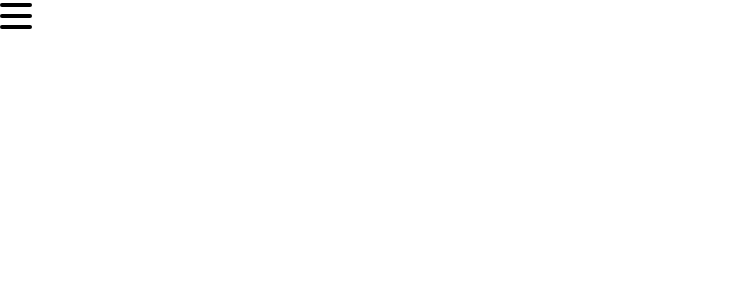
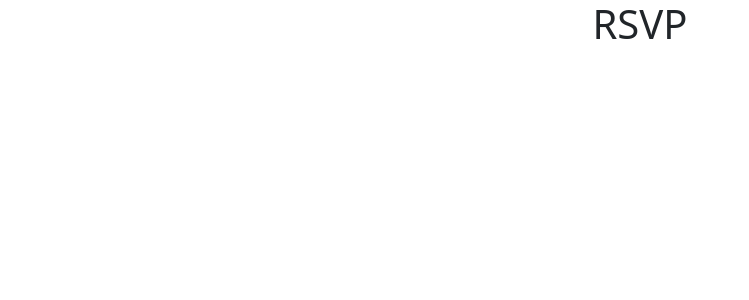
Before and after one commit to Ccuredalerayner/FirstWebsite, a React (Vite) app in the folder CuredaleFoundationWebsite/: page / in a window 1280 px wide. Shown: the top 300 px of the page, without its empty margins (0-749 px from the left). Built offline with nearby package versions, Linux system fonts and the light colour scheme.

Commit message:
better burgers

```diff
--- a/CuredaleFoundationWebsite/src/App.tsx
+++ b/CuredaleFoundationWebsite/src/App.tsx
@@ -10,11 +10,18 @@ function App() {
 
     return (
         <>
-            <div
-                className="hamburger d-md-none d-lg-block"
-                onClick={toggleHamburger}
-            >
-                <Hamburger isOpen={hamburgerOpen} />
+            <div className="container text-center">
+                <div className="row justify-content-start">
+                    <div
+                        className="hamburger d-sm-block d-md-none col-4"
+                        onClick={toggleHamburger}
+                    >
+                        <Hamburger isOpen={hamburgerOpen} />
+                    </div>
+                    <div>
+                        <h1>RSVP</h1>
+                    </div>
+                </div>
             </div>
         </>
     );
--- a/CuredaleFoundationWebsite/src/componants/Hamburger.tsx
+++ b/CuredaleFoundationWebsite/src/componants/Hamburger.tsx
@@ -32,7 +32,7 @@ const Hamburger = ({ isOpen }: hamburgerProp) => {
 
                     .burger1 {
                         transform: ${isOpen
-                            ? "rotate(45deg)"
+                            ? "translateX(5px) rotate(45deg)"
                             : "rotarte(0deg)"};
                     }
 
@@ -42,7 +42,7 @@ const Hamburger = ({ isOpen }: hamburgerProp) => {
 
                     .burger3 {
                         transform: ${isOpen
-                            ? "rotate(-45deg)"
+                            ? "translateX(5px) rotate(-45deg)"
                             : "rotarte(0deg)"};
                     }
                 `}
```
